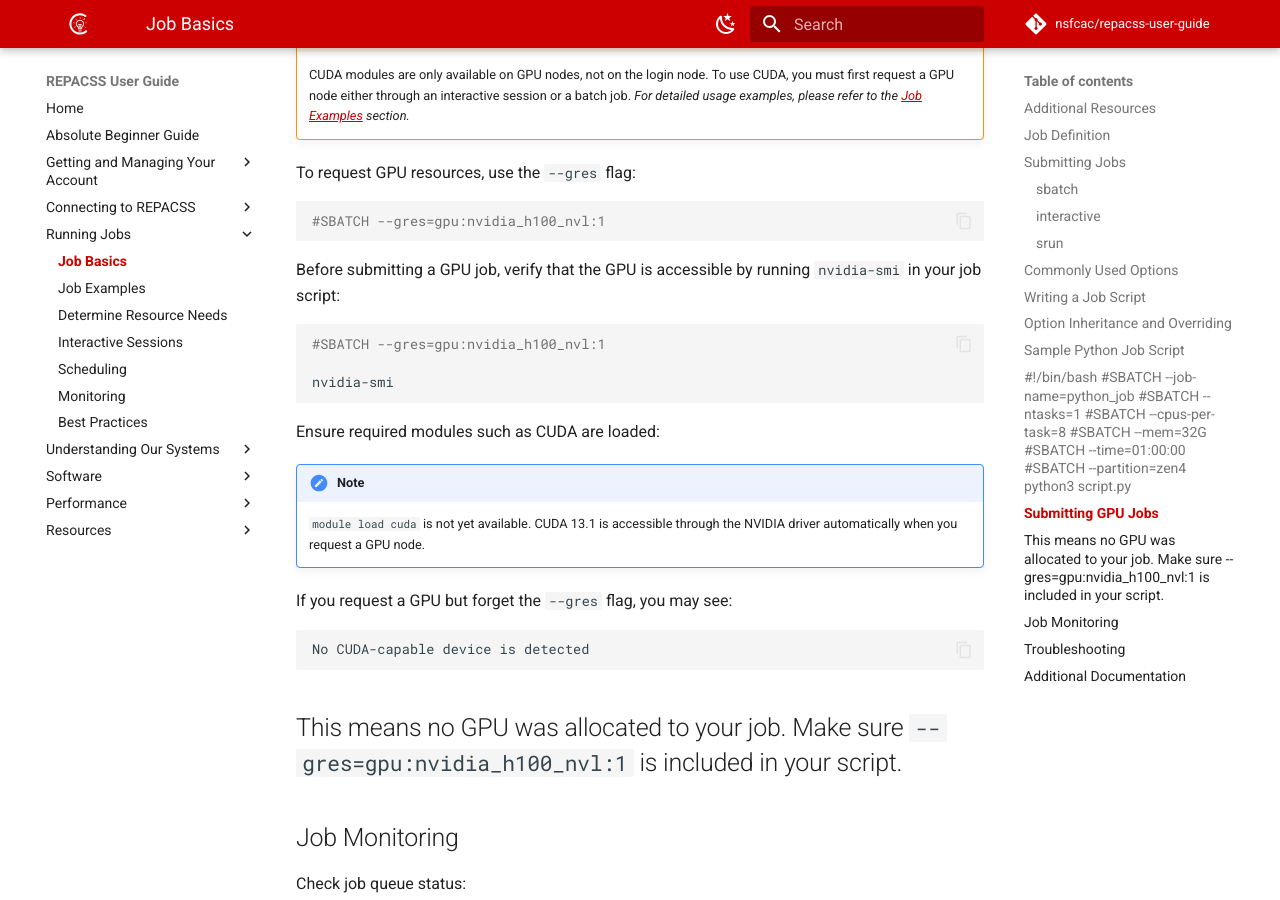
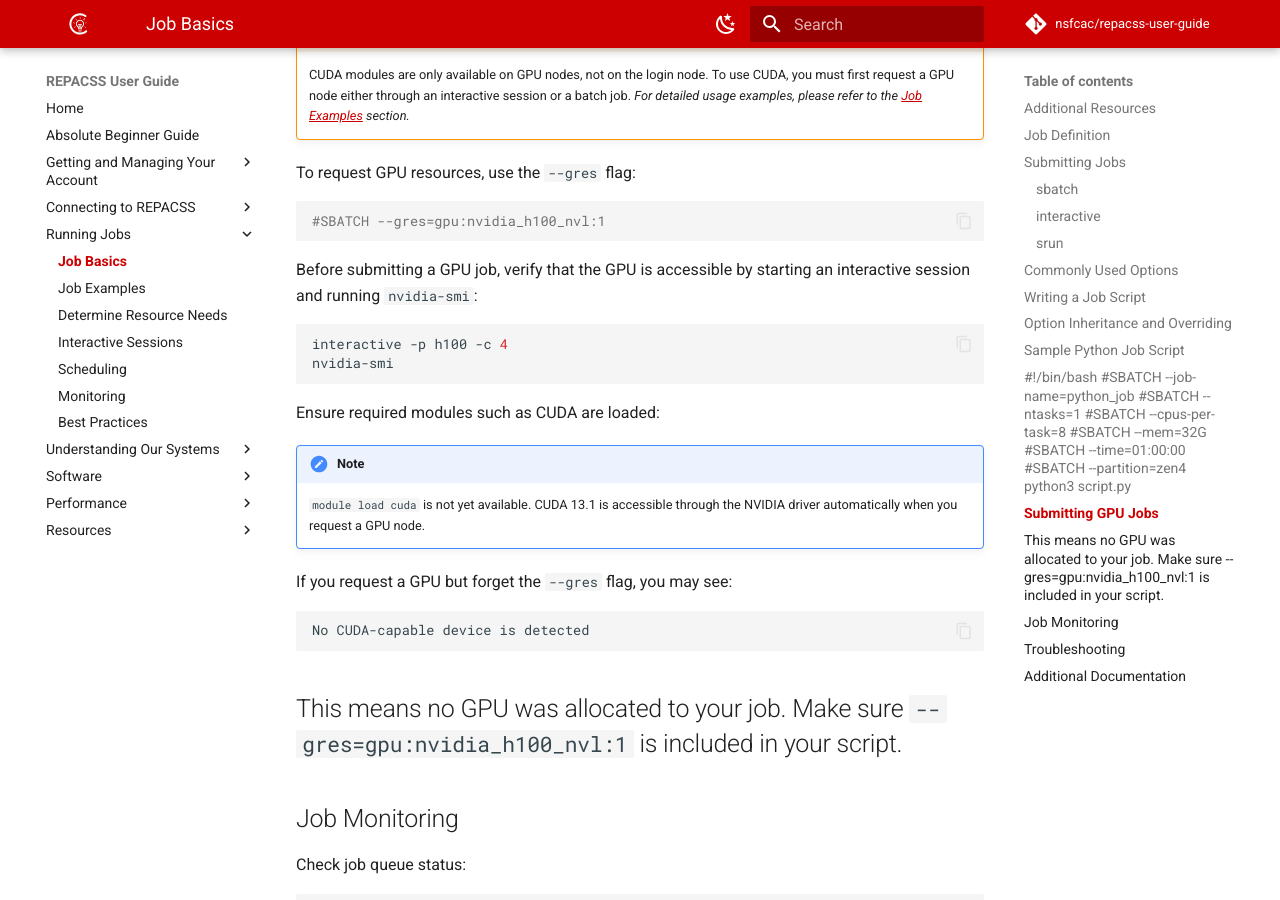
Before and after one commit to nsfcac/repacss-user-guide, an MkDocs documentation site: the page built from docs/running-jobs/basics.md, in a window 1280 px wide and 900 px high, scrolled down 4442 px. Built offline with MkDocs 1.6.1 and Material for MkDocs 9.7.7, drawn with Linux system fonts in a browser that asks for light colours; comment, search, counter and statistics services are not loaded.

Commit message:
added nvidia-smi -> verify GPU access before submitting jobs

````diff
--- a/docs/running-jobs/basics.md
+++ b/docs/running-jobs/basics.md
@@ -165,11 +165,10 @@ To request GPU resources, use the `--gres` flag:
 ```bash
 #SBATCH --gres=gpu:nvidia_h100_nvl:1
 ```
-Before submitting a GPU job, verify that the GPU is accessible by running `nvidia-smi` in your job script:
+Before submitting a GPU job, verify that the GPU is accessible by starting an interactive session and running `nvidia-smi`:
 
 ```bash
-#SBATCH --gres=gpu:nvidia_h100_nvl:1
-
+interactive -p h100 -c 4
 nvidia-smi
 ```
 Ensure required modules such as CUDA are loaded:
````
